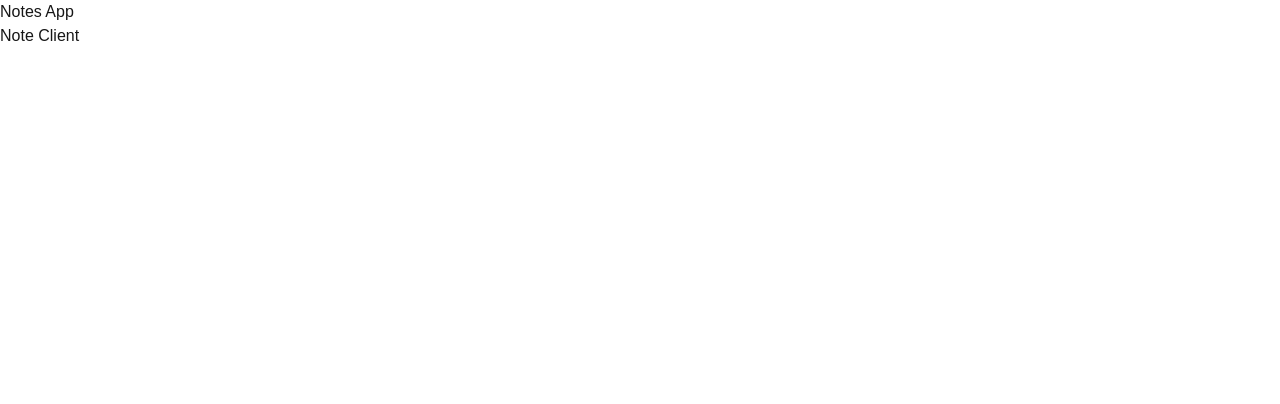
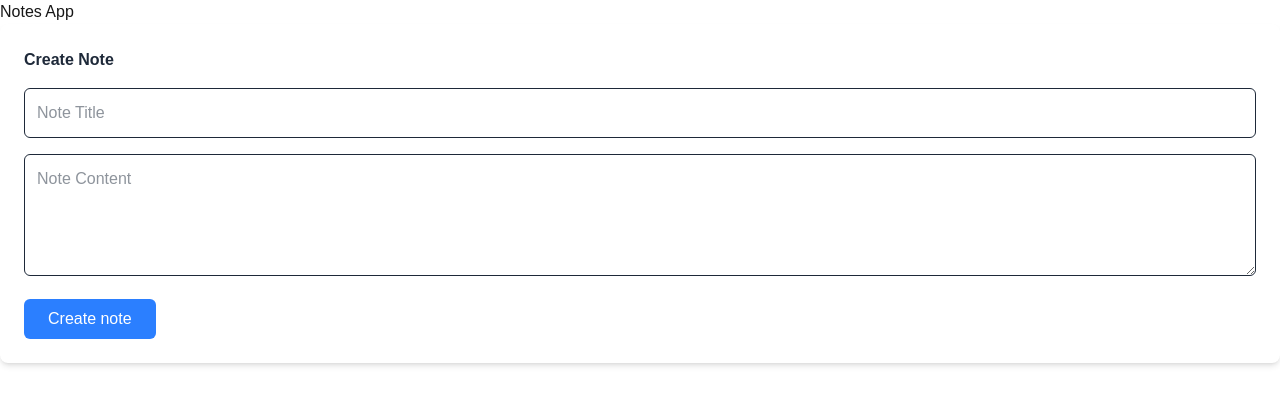
Before and after one commit to priyeshgautam/nextjs_test, a Next.js app: page / in a window 1280 px wide. Shown: the top 404 px of the page. Built offline with nearby package versions, Linux system fonts and the light colour scheme; no server answers.

Commit message:
note client component

```diff
--- a/components/NoteClient.jsx
+++ b/components/NoteClient.jsx
@@ -1,9 +1,62 @@
 "use client"
-import React from 'react'
+import React, { useState } from 'react'
 
 function NoteClient() {
+  const [title, setTitle] = useState("");
+  const [content, setContent] = useState("");
+  const [loading, setLoading] = useState(false);
+  const createNote = async(e) => {
+    e.preventDefault();
+    if(!title.trim || !content.trim) return;
+    setLoading(true);
+    setContent("");
+    setTitle("");
+    try{
+      const response = await fetch("/api/notes", {
+        method: "POST",
+        headers: { "Content-type": "application/json"},
+        body: JSON.stringify({title, content})
+      })
+      const result = await response.json();
+      console.log(result);
+      setLoading(false);
+
+    } catch(error){
+      console.log(error)
+
+    }
+  }
   return (
-    <div>Note Client</div>
+    <div className='space-y-6'>
+        <form onSubmit = {createNote} className= 'bg-white p-6 rounded-lg shadow-md'>
+            <h2 className= 'text-x1 text-gray-800 font-semibold mb-4'> Create  Note</h2>
+            <div className='space-y-4'>
+                <input
+                  type = "text"
+                  placeholder = "Note Title"
+                  value = {title}
+                  onChange={(e)=> {setTitle(e.target.value)}}
+                  className='text-gray-800 w-full p-3 border border-gray rounded-md focus:outline-none focus:ring-2 focus:ring-blue-300 '
+                  required
+                  >
+                </input>
+                <textarea
+                  placeholder = "Note Content"
+                  value = {content}
+                  onChange={(e)=> {setContent(e.target.value)}}
+                  className='text-gray-800 w-full p-3 border border-gray rounded-md focus:outline-none focus:ring-2 focus:ring-blue-300'
+                  rows={4}
+                  >
+                </textarea>
+                <button
+                  type = 'Submit'
+                  disabled = {loading}
+                  className='bg-blue-500 text-white px-6 py-2 rounded-md hover:bg-blue-600 disabled:opacity-50'>
+                  {loading ? 'Creating button' : 'Create note'}
+                </button>
+            </div>
+        </form>
+    </div>
   )
 }
 
```
